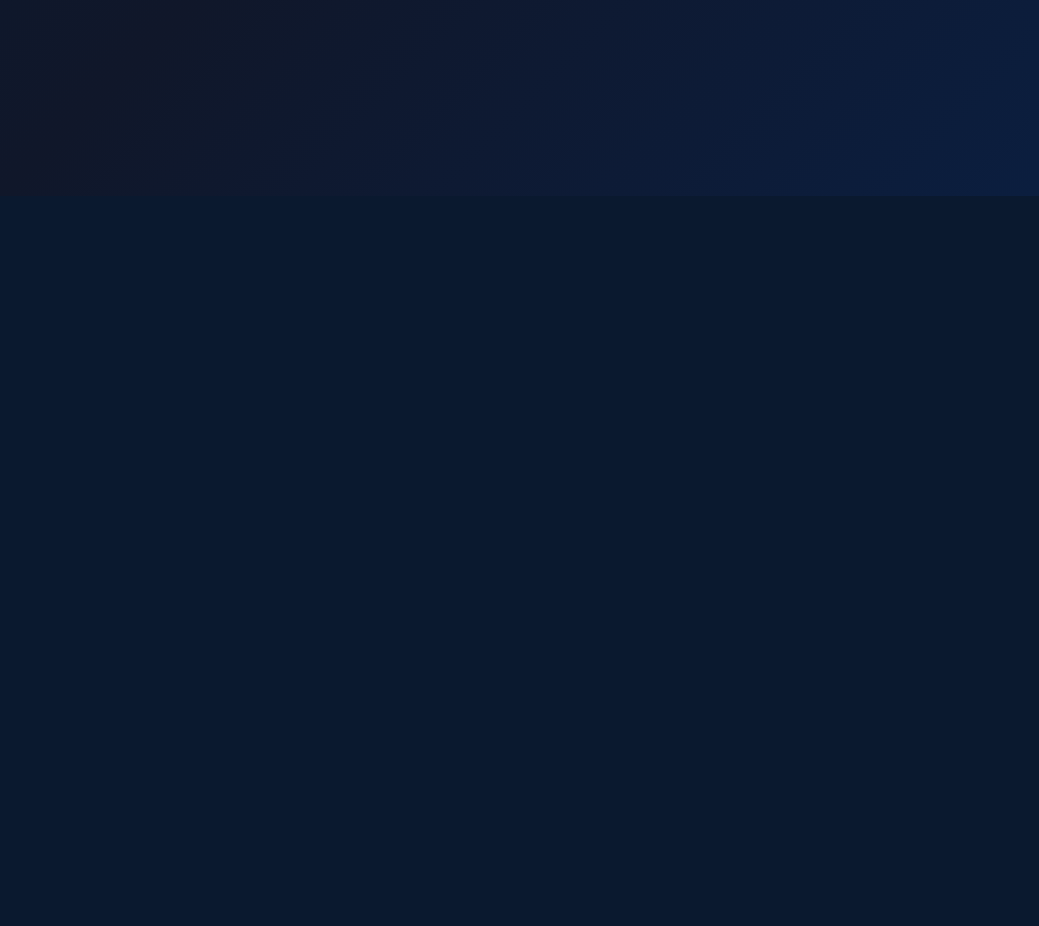
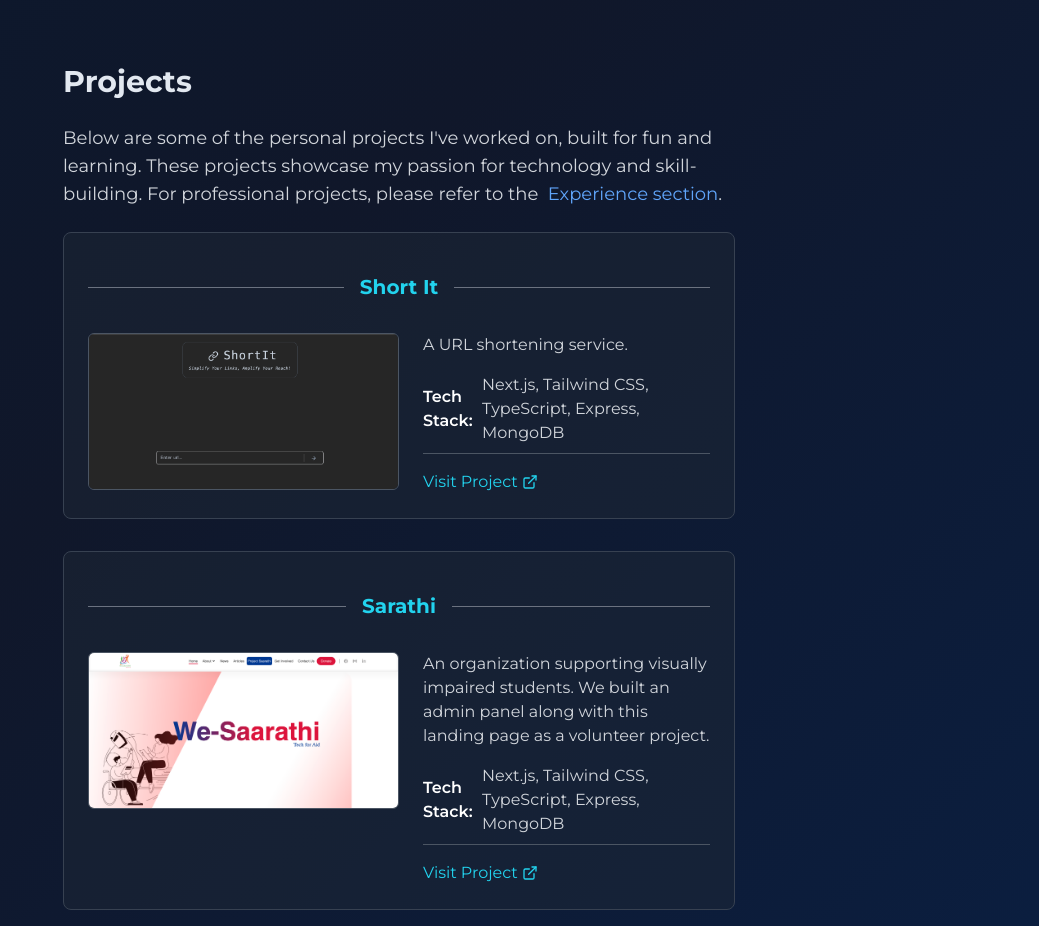
Before and after one commit to samrat-gh/portfolioo, a Next.js app: page / in a window 1280 px wide. Shown: the part 620-1546 px from the top of the page, without its empty margins (241-1280 px from the left). Before the commit the page ends 816 px from the top, so only its background shows below. Built offline with nearby package versions, Linux system fonts and the light colour scheme.

Commit message:
update about & projects section

```diff
--- a/app/page.tsx
+++ b/app/page.tsx
@@ -1,12 +1,14 @@
 import Navbar from "@/components/nav";
+import Projects from "@/components/projects";
 import MyStack from "@/components/stack-description";
 
 export default function Home() {
   return (
     <div className="">
       <Navbar />
-      <div className="container mx-auto max-w-3xl py-4 px-7 md:px-12 flex justify-between items-center mt-10">
+      <div className="container mx-auto max-w-3xl py-4 px-7 md:px-12 flex flex-col space-y-28 justify-between items-center mt-10">
         <MyStack />
+        <Projects />
       </div>
     </div>
   );
--- /dev/null
+++ b/components/projects/index.tsx
@@ -0,0 +1,111 @@
+import Link from "next/link";
+import { ExternalLink } from "lucide-react";
+import Image from "next/image";
+
+export default function Projects() {
+  const projects = [
+    {
+      id: "project-1",
+      name: "Short It",
+      description: "A URL shortening service.",
+      techStack: [
+        "Next.js",
+        "Tailwind CSS",
+        "TypeScript",
+        "Express",
+        "MongoDB",
+      ],
+      href: "https://short-it-theta.vercel.app/",
+      imageSrc: "/shortit.png",
+    },
+    {
+      id: "project-2",
+      name: "Sarathi",
+      description:
+        "An organization supporting visually impaired students. We built an admin panel along with this landing page as a volunteer project.",
+      techStack: [
+        "Next.js",
+        "Tailwind CSS",
+        "TypeScript",
+        "Express",
+        "MongoDB",
+      ],
+      href: "https://saarathi-landing.vercel.app/",
+      imageSrc: "/sarathi.png",
+    },
+  ];
+
+  return (
+    <section className="space-y-6" id="projects">
+      <h2 className="text-3xl font-bold text-slate-200">Projects</h2>
+      <p className="text-gray-300 text-lg">
+        Below are some of the personal projects I&apos;ve worked on, built for
+        fun and learning. These projects showcase my passion for technology and
+        skill-building. For professional projects, please refer to the &nbsp;
+        <Link href="#experience" className="text-blue-400 hover:underline">
+          Experience section
+        </Link>
+        .
+      </p>
+
+      <div className="space-y-8">
+        {projects.map((project) => (
+          <div
+            key={project.id}
+            className="space-y-4 bg-gray-800/50 p-6 rounded-lg border border-gray-700">
+            <TitleWithLines title={project.name} className="!text-cyan-400" />
+            <div className="flex flex-col md:flex-row gap-6">
+              <Link
+                href={project.href}
+                target="_blank"
+                className="block md:w-1/2 hover:opacity-80 transition-all">
+                <div className="border border-gray-600 rounded-md overflow-hidden">
+                  <Image
+                    src={project.imageSrc}
+                    alt={project.name}
+                    width={500}
+                    height={250}
+                    className="object-cover w-full h-auto"
+                  />
+                </div>
+              </Link>
+              <div className="flex flex-col space-y-4 flex-1">
+                <p className="text-gray-300">{project.description}</p>
+                <div className="flex items-center space-x-2 border-b border-gray-600 pb-2">
+                  <span className="font-semibold text-white">Tech Stack:</span>
+                  <span className="text-gray-300">
+                    {project.techStack.join(", ")}
+                  </span>
+                </div>
+                {project.href && (
+                  <Link
+                    href={project.href}
+                    target="_blank"
+                    className="inline-flex items-center text-cyan-400 hover:underline">
+                    Visit Project <ExternalLink className="ml-1" size={16} />
+                  </Link>
+                )}
+              </div>
+            </div>
+          </div>
+        ))}
+      </div>
+    </section>
+  );
+}
+
+export const TitleWithLines = ({
+  title,
+  className = "",
+}: {
+  title: string;
+  className?: string;
+}) => {
+  return (
+    <div className="flex items-center gap-4 py-4">
+      <div className="flex-1 h-[1px] bg-gray-500" />
+      <h3 className={`text-xl font-bold text-center ${className}`}>{title}</h3>
+      <div className="flex-1 h-[1px] bg-gray-500" />
+    </div>
+  );
+};
--- a/components/stack-description/index.tsx
+++ b/components/stack-description/index.tsx
@@ -58,13 +58,13 @@ export default function MyStack() {
     {
       id: "stack-8",
       name: "SQL",
-      icon: <SQLIcon className="inline" width={50} height={50} color="white" />,
+      icon: <SQLIcon className="inline" width={80} height={80} color="white" />,
     },
   ];
   return (
     <div className="space-y-3">
       <div className="font-bold text-2xl text-slate-200">
-        {"Full-Stack Developer"}
+        Full-Stack Developer
       </div>
       <div className="text-lg text-gray-300">
         {
```
Also changed, not shown: public/sarathi.png (added), public/shortit.png (added).
